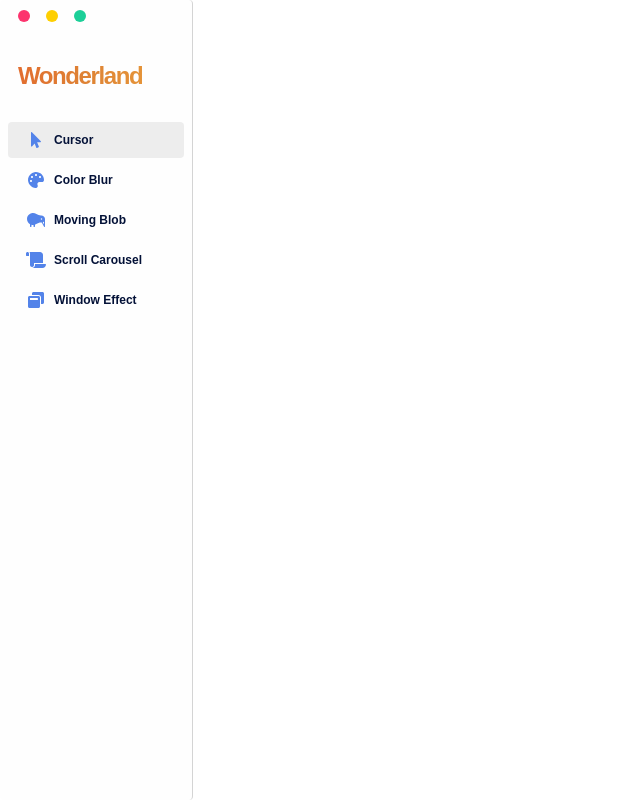
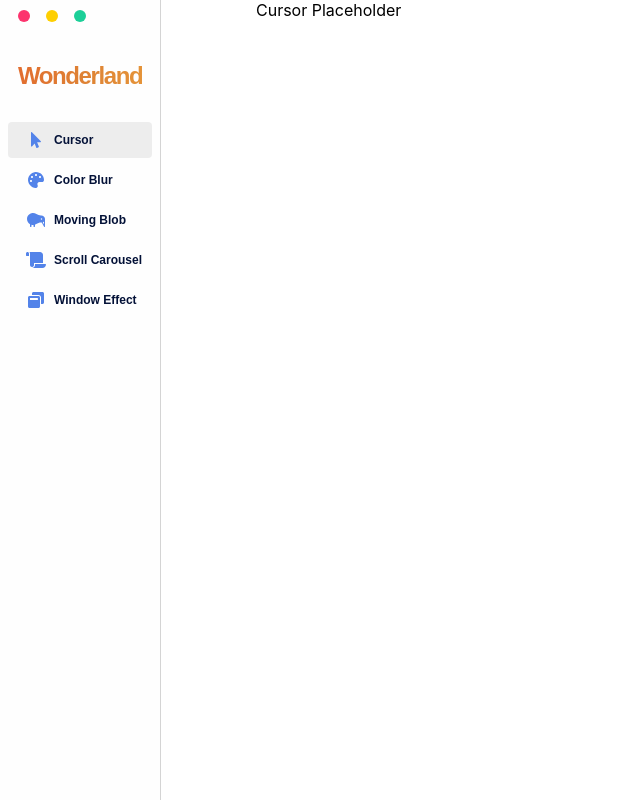
Before and after one commit to hwhong/wonderland, a React (Create React App) app: page / in a window 1280 px wide. Shown: the whole page, without its empty margins (0-640 px from the left). Built offline with nearby package versions, Linux system fonts and the light colour scheme.

Commit message:
fixing stuff

```diff
--- a/src/components/sidebar/sidebar.module.css
+++ b/src/components/sidebar/sidebar.module.css
@@ -2,10 +2,12 @@
   border-right: 1px solid #d4d4d4;
   background-color: #fefefe;
   flex-direction: column;
-  border-radius: 4px;
+  position: fixed;
   display: flex;
   height: 100%;
-  width: 100%;
+  width: auto;
+  top: 0;
+  left: 0;
 }
 
 .operations {
--- a/src/components/window-effect/window-effect.module.css
+++ b/src/components/window-effect/window-effect.module.css
@@ -1,3 +1,8 @@
+.windowContainer {
+  justify-content: center;
+  display: flex;
+}
+
 .root {
   /* background-color: beige; */
   margin: 50px auto;
@@ -30,7 +35,7 @@
   z-index: 10;
   top: 0;
   left: 0;
-  position: fixed;
+  /* position: fixed; */
   display: flex;
 }
 
--- a/src/components/window-effect/window-effect.tsx
+++ b/src/components/window-effect/window-effect.tsx
@@ -14,13 +14,13 @@ export function WindowEffect() {
   // overlay the window itself because of background issues
   // need to be transparent
   return (
-    <>
+    <div className={styles.rootContainer}>
       <div className={styles.root}>
         <div className={styles.content}></div>
       </div>
       <div className={styles.overlay}>
         <div className={styles.window} ref={windowRef}></div>
       </div>
-    </>
+    </div>
   );
 }
--- a/src/main.module.css
+++ b/src/main.module.css
@@ -1,13 +1,16 @@
 .root {
   display: flex;
-  /* height: 100vh; */
-  width: 100vw;
+  height: 100vh;
+  /* width: 100vw;
+  /* display: grid;
+  grid-template-columns: minmax(15%, 200px) 1fr; */
 }
 
 .leftPane {
-  height: 100vh;
-  width: 15%;
+  /* height: 100vh; */
+  width: 20%;
 }
 
 .rightPane {
+  width: auto;
 }
--- a/src/main.tsx
+++ b/src/main.tsx
@@ -26,7 +26,13 @@ function App() {
     { title: "Scroll Carousel", iconName: faScroll },
     { title: "Window Effect", iconName: faWindowRestore },
   ];
-  const stories: React.ReactNode[] = [];
+  const stories: React.ReactNode[] = [
+    <div>Cursor Placeholder</div>,
+    <div>Color Blur Placeholder</div>,
+    <div>Moving Blob Placeholder</div>,
+    <div>Scroll Carousel Placeholder</div>,
+    <WindowEffect />,
+  ];
 
   return (
     <div className={styles.root}>
@@ -44,7 +50,7 @@ function App() {
           activeIndex={activeIndex}
         />
       </section>
-      <section className={styles.rightPane}></section>
+      <section className={styles.rightPane}>{stories[activeIndex]}</section>
     </div>
   );
 }
```
